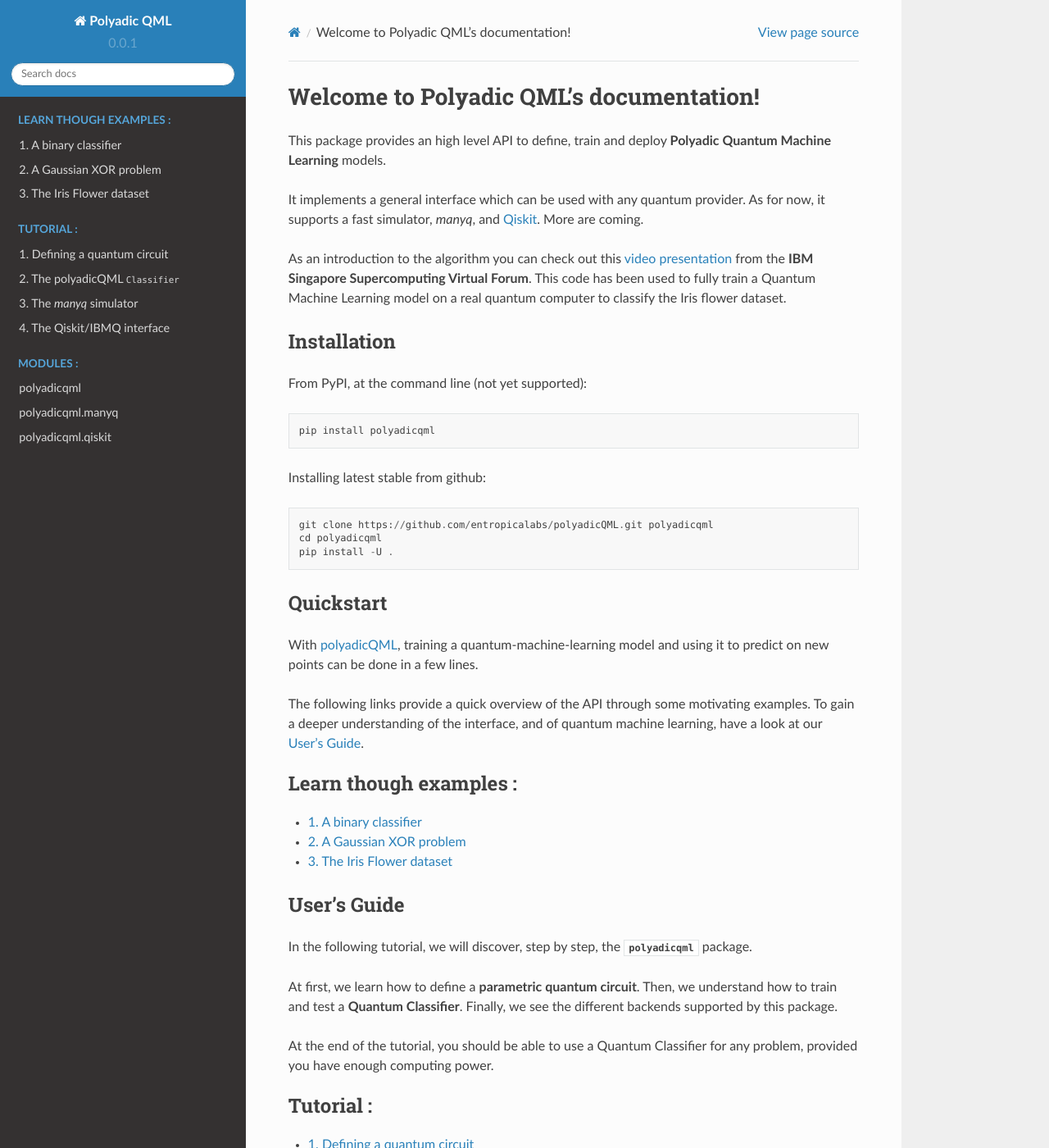
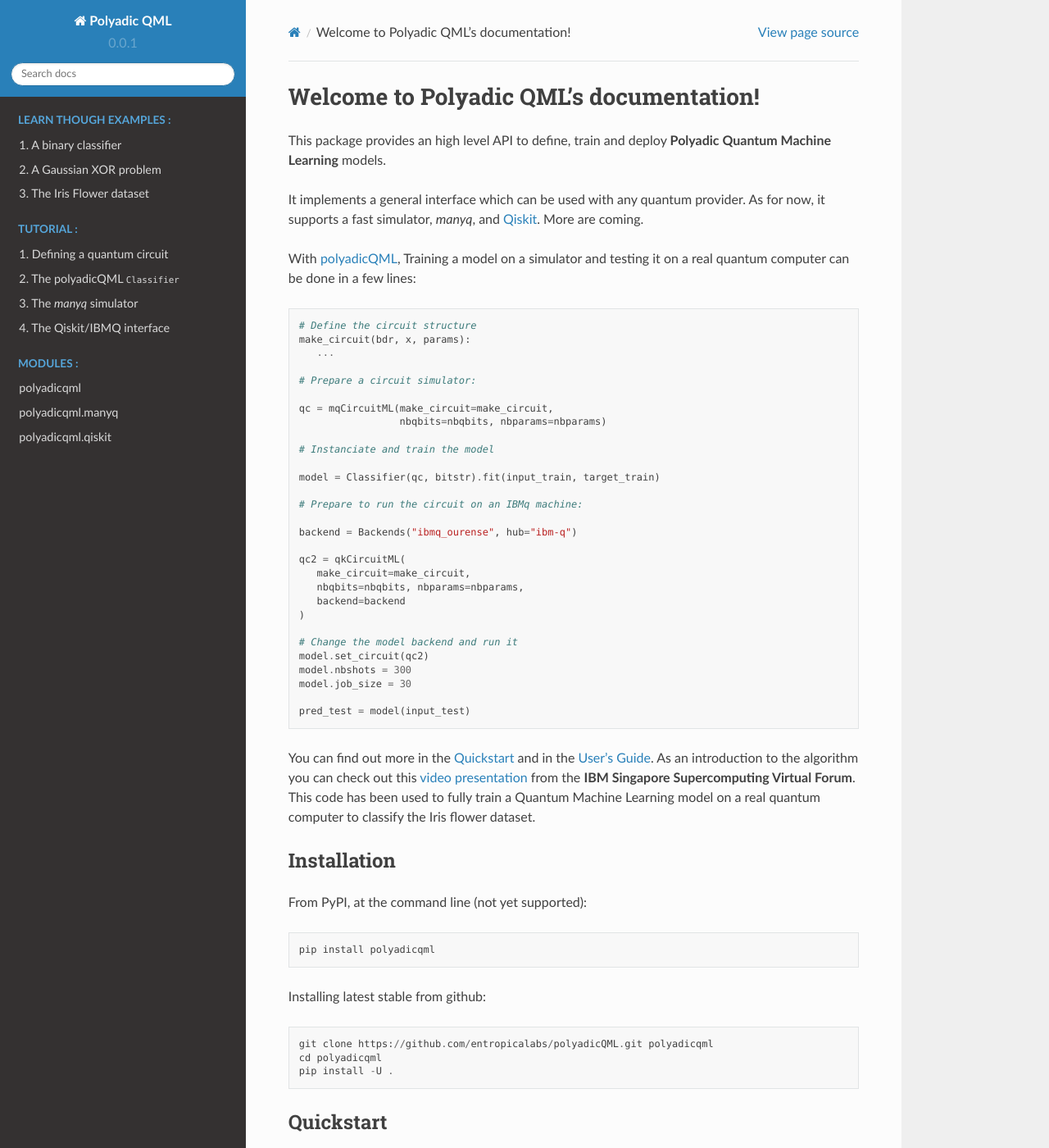
Before and after one commit to exaQ-ai/polyadicQML, a Sphinx documentation site: the page built from doc/source/index.rst, in a window 1280 px wide and 1400 px high. Shown: the whole window at 82% size. Built offline with Sphinx 7.4.7 and the Read the Docs theme 2.0.0, drawn with Linux system fonts in a browser that asks for light colours; formulas are drawn with MathJax 3.

```diff
--- a/doc/source/index.rst
+++ b/doc/source/index.rst
@@ -14,6 +14,42 @@ As for now, it supports a fast simulator, *manyq*, and
 Qiskit_.
 More are coming.
 
+With polyadicQML_, Training a model on a simulator and testing it on a real quantum computer can
+be done in a few lines:
+
+.. code-block:: python
+
+   # Define the circuit structure
+   make_circuit(bdr, x, params):
+      ...
+
+   # Prepare a circuit simulator:
+
+   qc = mqCircuitML(make_circuit=make_circuit,
+                    nbqbits=nbqbits, nbparams=nbparams)
+
+   # Instanciate and train the model
+
+   model = Classifier(qc, bitstr).fit(input_train, target_train)
+
+   # Prepare to run the circuit on an IBMq machine:
+
+   backend = Backends("ibmq_ourense", hub="ibm-q")
+
+   qc2 = qkCircuitML(
+      make_circuit=make_circuit,
+      nbqbits=nbqbits, nbparams=nbparams,
+      backend=backend
+   )
+
+   # Change the model backend and run it
+   model.set_circuit(qc2)
+   model.nbshots = 300
+   model.job_size = 30
+
+   pred_test = model(input_test)
+
+You can find out more in the :ref:`sec-quickstart`  and in the :ref:`sec-tutorial`.
 As an introduction to the algorithm you can check out this `video
 presentation`_ from the **IBM Singapore Supercomputing Virtual Forum**.
 This code has been used to fully train a Quantum Machine Learning model
@@ -31,6 +67,8 @@ Installing latest stable from github::
    git clone https://github.com/entropicalabs/polyadicQML.git polyadicqml
    cd polyadicqml
    pip install -U .
+
+.. _sec-quickstart:
 
 Quickstart
 ##########
```
Also changed, not shown: README.rst (+12 -11 lines).
